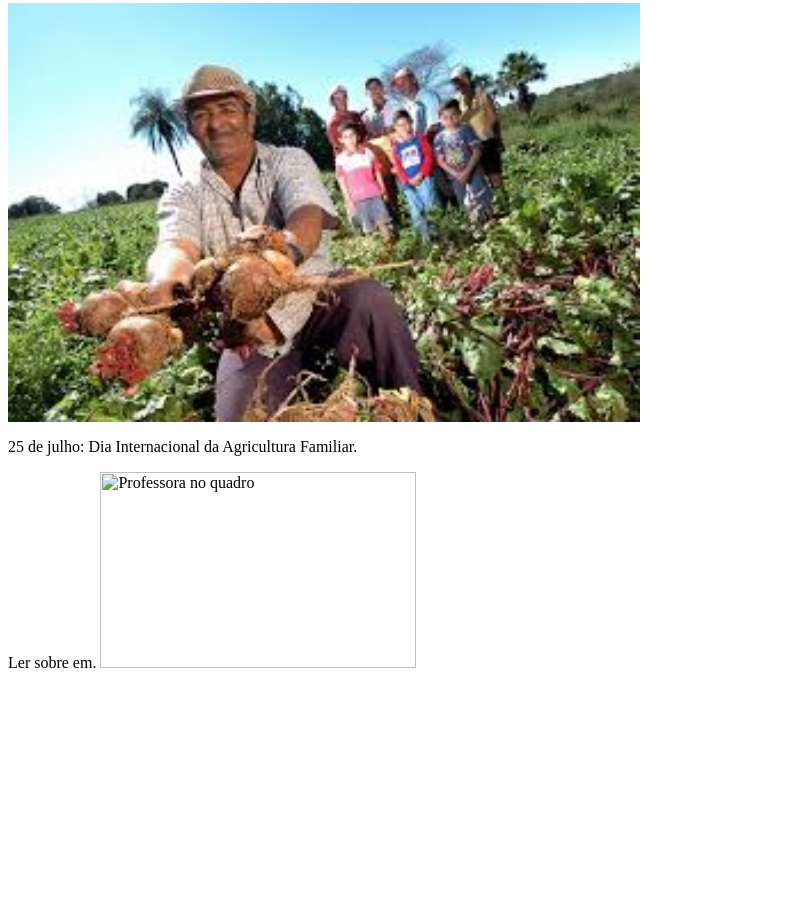
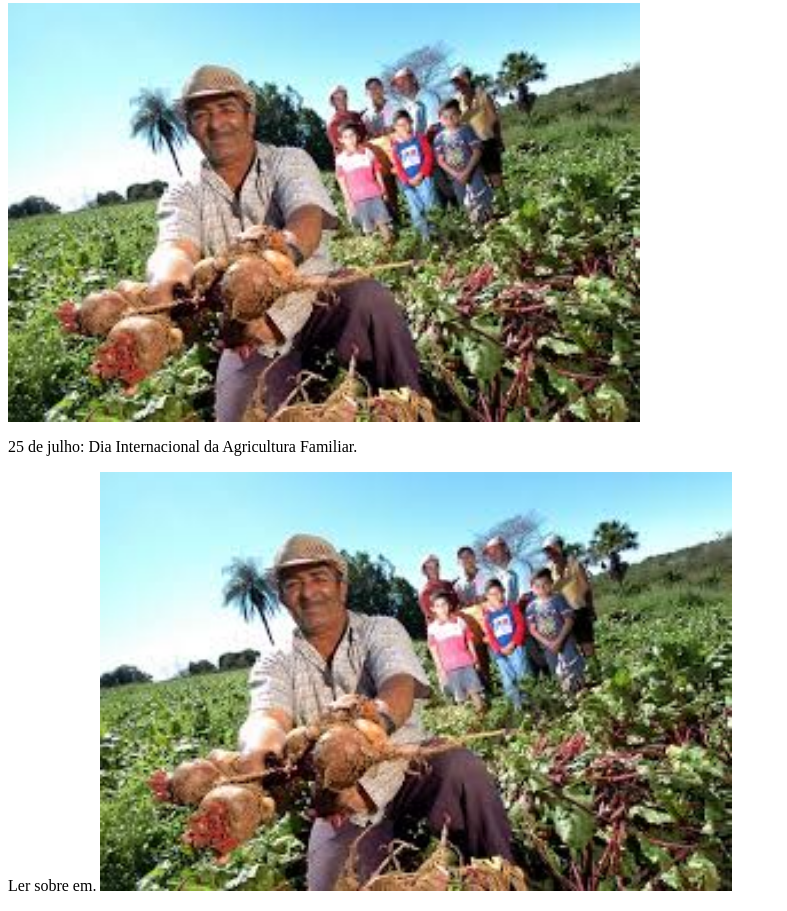
Before and after one commit to Ton1sss/AgrinhoProgramacao2024, a plain HTML site: page index.html in a window 1280 px wide. Shown: the part 364-1275 px from the top of the page, without its empty margins (0-787 px from the left). Before the commit the page ends 1244 px from the top, so only its background shows below. Drawn offline with Linux system fonts and the light colour scheme.

Commit message:
..... .....

```diff
--- a/index.html
+++ b/index.html
@@ -18,8 +18,10 @@
         </section>
             <p class="Notícias">25 de julho: Dia Internacional da Agricultura Familiar.</p>
             <p class="Notícias">Ler sobre em.
-        </div>
-        <img class="escola-imagem" src="frente-colegio.jpg" alt="Professora no quadro">
+        </div><img class="escola-imagem" src="agricultura familiar.jpeg" alt="agricultura familiar">
+    </section>
+
+
     </section>
 </body>
 </html>
```
